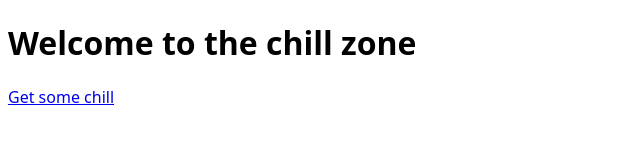
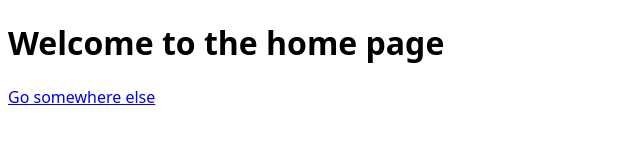
Before and after one commit to Ekedani/devops-docker-hw, a website: page public/index.html in a window 1280 px wide. Shown: the whole page, without its empty margins (0-640 px from the left). Drawn offline with Linux system fonts and the light colour scheme.

```diff
--- a/public/index.html
+++ b/public/index.html
@@ -8,8 +8,8 @@
   </head>
   <body style="font-family:system-ui;">
     <main>
-        <h1>Welcome to the chill zone</h1>
-        <a href="https://www.youtube.com/watch?v=gbF_fwTfZ9U">Get some chill</a>
+        <h1>Welcome to the home page</h1>
+        <a href="https://www.youtube.com/watch?v=gbF_fwTfZ9U">Go somewhere else</a>
     </main>
   </body>
 </html>
```
Also changed, not shown: 2 other files.
